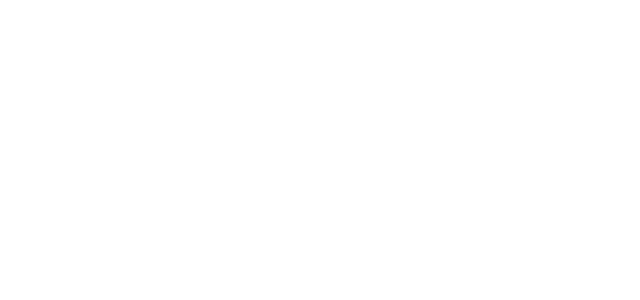
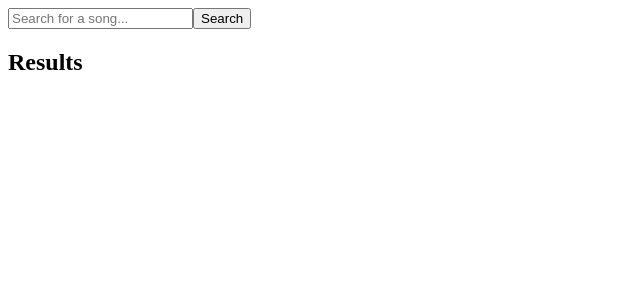
Before and after one commit to ElijahInamarga/jammy, a React (Create React App) app: page / in a window 1280 px wide. Shown: the top 300 px of the page, without its empty margins (0-640 px from the left). Built offline with nearby package versions, Linux system fonts and the light colour scheme.

Commit message:
Finished results section

```diff
--- a/src/App.js
+++ /dev/null
@@ -1,6 +0,0 @@
-import Playlist from './Playlist.js';
-import Results from './Results.js';
-
-export default function App() {
-    return;
-}
--- /dev/null
+++ b/src/components/App.jsx
@@ -0,0 +1,7 @@
+import Search from './Search.jsx';
+
+export default function App() {
+    return (
+        <Search />
+    );
+}
--- /dev/null
+++ b/src/components/Results.jsx
@@ -0,0 +1,10 @@
+import Track from './Track.jsx';
+
+export default function Results(props) {
+    return (
+        <>
+            <h2>Results</h2>
+            <Track song={props.song}/>
+        </>
+    );
+}
--- /dev/null
+++ b/src/components/Search.jsx
@@ -0,0 +1,25 @@
+import Playlist from './Playlist.jsx';
+import Results from './Results.jsx';
+import { useState } from 'react';
+
+export default function Search() {
+    const [input, setInput] = useState('');
+    const [song, setSong] = useState('');
+
+    function handleChange(e) {
+        setInput(e.target.value);
+    }
+
+    function handleClick() {
+        setSong(input);
+        setInput('');
+    }
+
+    return (
+        <>
+            <input type='text' value={input} onChange={handleChange} placeholder='Search for a song...'></input>
+            <button onClick={handleClick}>Search</button>
+            <Results song={song} />
+        </>
+    );
+}
--- /dev/null
+++ b/src/components/Track.jsx
@@ -0,0 +1,11 @@
+export default function Track(props) {
+    return (
+        <>
+            {props.song != '' ?
+            <>
+                <h2>Song: {props.song}</h2>
+                <button>+</button>
+            </> : ''}
+        </>
+    );
+}
--- a/src/index.js
+++ b/src/index.js
@@ -1,5 +1,5 @@
 import React from 'react';
 import ReactDOM from 'react-dom/client';
-import App from './App.js';
+import App from './components/App.jsx';
 
 ReactDOM.createRoot(document.getElementById('display')).render(<App />);
```
Also changed, not shown: src/Results.js (deleted), src/components/Playlist.jsx (added).
